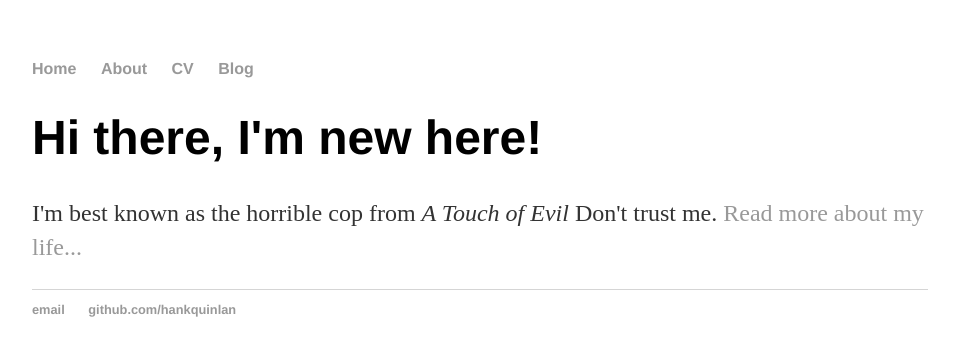
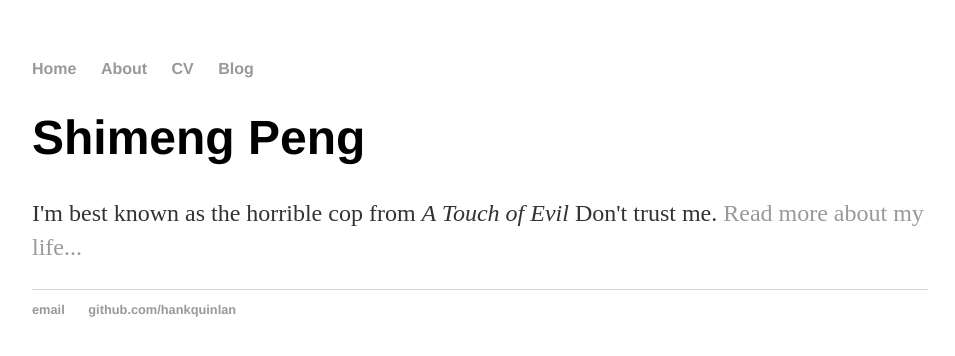
Before and after one commit to ShimengPeng/ShimengPeng.github.io, a plain HTML site: page index.html in a window 1280 px wide. Shown: the whole page, without its empty margins (160-1115 px from the left). Drawn offline with Linux system fonts and the light colour scheme.

Commit message:
Update index.html
create 5

```diff
--- a/index.html
+++ b/index.html
@@ -16,7 +16,7 @@
 		</nav>
 		<div class="container">
     		<div class="blurb">
-        		<h1>Hi there, I'm new here!</h1>
+        		<h1>Shimeng Peng</h1>
 				<p>I'm best known as the horrible cop from <em>A Touch of Evil</em> Don't trust me. <a href="/about">Read more about my life...</a></p>
     		</div><!-- /.blurb -->
 		</div><!-- /.container -->
```
